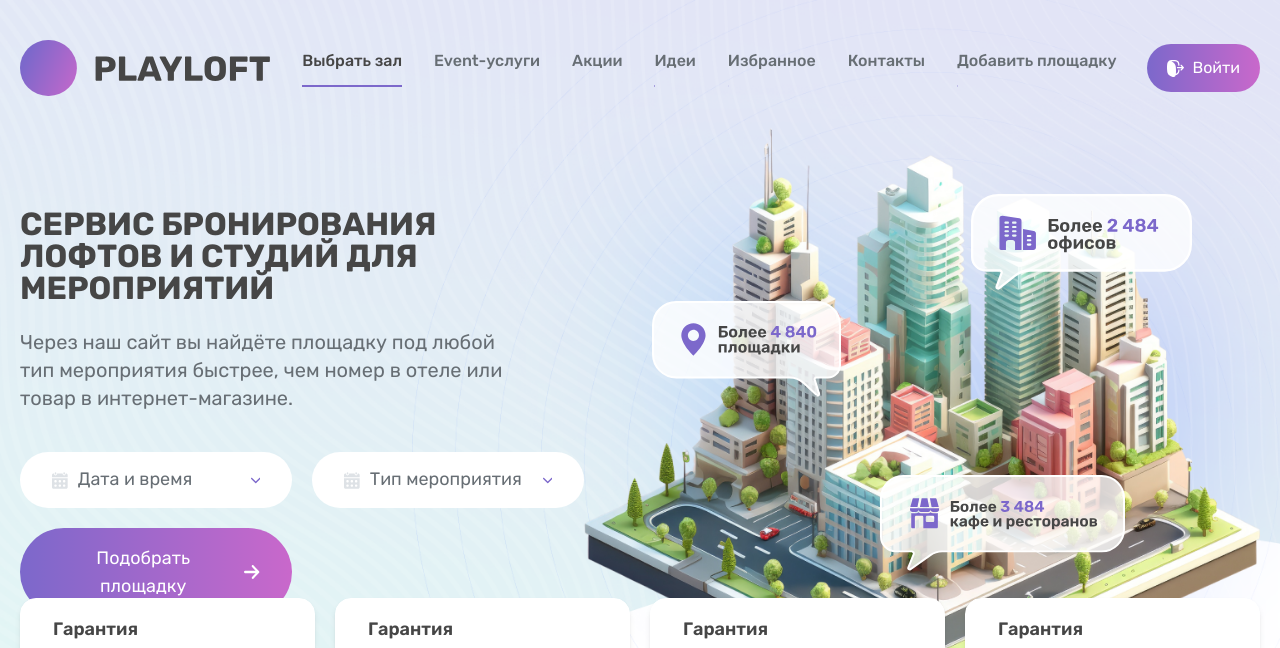
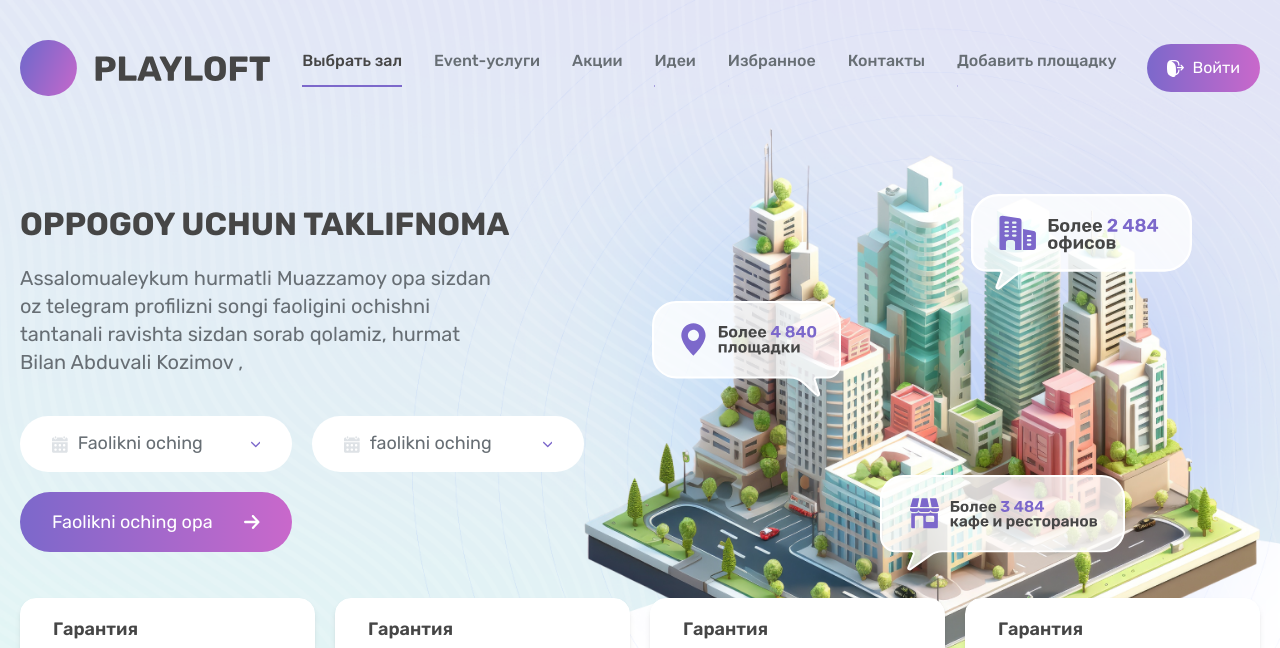
Before and after one commit to KozimovAbduvali/legendary-garbanzo, a website: page public/index.html in a window 1280 px wide. Shown: the top 648 px of the page. Drawn offline with nearby package versions, Linux system fonts and the light colour scheme; grey boxes are pictures that could not be loaded.

Commit message:
first commmit

```diff
--- a/public/index.html
+++ b/public/index.html
@@ -113,17 +113,16 @@
  <!-- main -->
  <main>
   <!-- hero -->
-  <section class="bg-hero-img bg-top bg-cover relative overflow-x-clip z-0 pt-16 md:pt-40 lg:pt-52">
+  <section class="bg-hero-img bg-top bg-cover relative overflow-x-clip z-0 pt-20 md:pt-40 lg:pt-52">
     <div class="max-w-base relative mx-auto px-2.5 md:px-5">
       <div class="lg:flex">
         <div class="relative z-30">
           <div class="max-w-[36rem]">
             <h1 class="font-bold text-2xl lg:text-display text-brand-gray-600 uppercase">
-              сервис бронирования лофтов
-              и студий для мероприятий
+              Oppogoy uchun taklifnoma
             </h1>
             <p class="lg:text-xl text-brand-green-400 mt-4 md:mt-6 xl:pr-20">
-              Через наш сайт вы найдёте площадку под любой тип мероприятия быстрее, чем номер в отеле или товар в интернет-магазине.
+              Assalomualeykum hurmatli Muazzamoy opa sizdan oz telegram profilizni songi faoligini ochishni tantanali ravishta sizdan sorab qolamiz, hurmat Bilan Abduvali Kozimov ,
             </p>
           </div>
           <div class="max-w-[45rem] grid md:grid-cols-2 gap-3.5 md:gap-5 mt-5 md:mt-10">
@@ -134,7 +133,7 @@
                 <path d="M0 7.5V19C0 20.1045 0.8955 21 2 21H18C19.1045 21 20 20.1045 20 19V7.5H0ZM6 17.5C6 18.0525 5.5525 18.5 5 18.5H4C3.4475 18.5 3 18.0525 3 17.5V16.5C3 15.9475 3.4475 15.5 4 15.5H5C5.5525 15.5 6 15.9475 6 16.5V17.5ZM6 12C6 12.5525 5.5525 13 5 13H4C3.4475 13 3 12.5525 3 12V11C3 10.4475 3.4475 10 4 10H5C5.5525 10 6 10.4475 6 11V12ZM11.5 17.5C11.5 18.0525 11.0525 18.5 10.5 18.5H9.5C8.9475 18.5 8.5 18.0525 8.5 17.5V16.5C8.5 15.9475 8.9475 15.5 9.5 15.5H10.5C11.0525 15.5 11.5 15.9475 11.5 16.5V17.5ZM11.5 12C11.5 12.5525 11.0525 13 10.5 13H9.5C8.9475 13 8.5 12.5525 8.5 12V11C8.5 10.4475 8.9475 10 9.5 10H10.5C11.0525 10 11.5 10.4475 11.5 11V12ZM17 17.5C17 18.0525 16.5525 18.5 16 18.5H15C14.4475 18.5 14 18.0525 14 17.5V16.5C14 15.9475 14.4475 15.5 15 15.5H16C16.5525 15.5 17 15.9475 17 16.5V17.5ZM17 12C17 12.5525 16.5525 13 16 13H15C14.4475 13 14 12.5525 14 12V11C14 10.4475 14.4475 10 15 10H16C16.5525 10 17 10.4475 17 11V12Z" fill="#DEE2E6"/>
                 <path d="M20 6.5V3.5C20 2.3955 19.1045 1.5 18 1.5H17.5V2C17.5 3.103 16.603 4 15.5 4C14.397 4 13.5 3.103 13.5 2V1.5H6.5V2C6.5 3.103 5.603 4 4.5 4C3.397 4 2.5 3.103 2.5 2V1.5H2C0.8955 1.5 0 2.3955 0 3.5V6.5H20Z" fill="#DEE2E6"/>
               </svg>
-              <input class="bg-transparent w-full focus:outline-none placeholder:lg:text-lg placeholder:text-brand-green-400" type="text" name="" id="" placeholder="Дата и время">
+              <input class="bg-transparent w-full focus:outline-none placeholder:lg:text-lg placeholder:text-brand-green-400" type="text" name="" id="" placeholder="Faolikni oching">
               <svg width="12" height="7" viewBox="0 0 12 7" fill="none" xmlns="http://www.w3.org/2000/svg">
                 <path d="M6.02738 6.99999C5.91413 7.00065 5.80186 6.97859 5.69701 6.93507C5.59216 6.89155 5.4968 6.82742 5.41639 6.74637L0.253081 1.49906C0.091036 1.33438 0 1.11102 0 0.878129C0 0.645235 0.091036 0.421879 0.253081 0.257198C0.415126 0.092517 0.634906 0 0.864073 0C1.09324 0 1.31302 0.092517 1.47506 0.257198L6.02738 4.89232L10.5797 0.265944C10.7443 0.122669 10.9561 0.0478021 11.1727 0.0563037C11.3892 0.0648054 11.5947 0.15605 11.748 0.311803C11.9012 0.467555 11.991 0.676345 11.9994 0.896448C12.0077 1.11655 11.9341 1.33176 11.7931 1.49906L6.62977 6.74637C6.46948 6.90793 6.25314 6.99902 6.02738 6.99999Z" fill="#7C68CB"/>
               </svg>
@@ -147,14 +146,14 @@
                 <path d="M0 7.5V19C0 20.1045 0.8955 21 2 21H18C19.1045 21 20 20.1045 20 19V7.5H0ZM6 17.5C6 18.0525 5.5525 18.5 5 18.5H4C3.4475 18.5 3 18.0525 3 17.5V16.5C3 15.9475 3.4475 15.5 4 15.5H5C5.5525 15.5 6 15.9475 6 16.5V17.5ZM6 12C6 12.5525 5.5525 13 5 13H4C3.4475 13 3 12.5525 3 12V11C3 10.4475 3.4475 10 4 10H5C5.5525 10 6 10.4475 6 11V12ZM11.5 17.5C11.5 18.0525 11.0525 18.5 10.5 18.5H9.5C8.9475 18.5 8.5 18.0525 8.5 17.5V16.5C8.5 15.9475 8.9475 15.5 9.5 15.5H10.5C11.0525 15.5 11.5 15.9475 11.5 16.5V17.5ZM11.5 12C11.5 12.5525 11.0525 13 10.5 13H9.5C8.9475 13 8.5 12.5525 8.5 12V11C8.5 10.4475 8.9475 10 9.5 10H10.5C11.0525 10 11.5 10.4475 11.5 11V12ZM17 17.5C17 18.0525 16.5525 18.5 16 18.5H15C14.4475 18.5 14 18.0525 14 17.5V16.5C14 15.9475 14.4475 15.5 15 15.5H16C16.5525 15.5 17 15.9475 17 16.5V17.5ZM17 12C17 12.5525 16.5525 13 16 13H15C14.4475 13 14 12.5525 14 12V11C14 10.4475 14.4475 10 15 10H16C16.5525 10 17 10.4475 17 11V12Z" fill="#DEE2E6"/>
                 <path d="M20 6.5V3.5C20 2.3955 19.1045 1.5 18 1.5H17.5V2C17.5 3.103 16.603 4 15.5 4C14.397 4 13.5 3.103 13.5 2V1.5H6.5V2C6.5 3.103 5.603 4 4.5 4C3.397 4 2.5 3.103 2.5 2V1.5H2C0.8955 1.5 0 2.3955 0 3.5V6.5H20Z" fill="#DEE2E6"/>
               </svg>
-              <input class="bg-transparent w-full focus:outline-none placeholder:lg:text-lg placeholder:text-brand-green-400" type="text" name="" id="" placeholder="Тип мероприятия">
+              <input class="bg-transparent w-full focus:outline-none placeholder:lg:text-lg placeholder:text-brand-green-400" type="text" name="" id="" placeholder="faolikni oching">
               <svg width="12" height="7" viewBox="0 0 12 7" fill="none" xmlns="http://www.w3.org/2000/svg">
                 <path d="M6.02738 6.99999C5.91413 7.00065 5.80186 6.97859 5.69701 6.93507C5.59216 6.89155 5.4968 6.82742 5.41639 6.74637L0.253081 1.49906C0.091036 1.33438 0 1.11102 0 0.878129C0 0.645235 0.091036 0.421879 0.253081 0.257198C0.415126 0.092517 0.634906 0 0.864073 0C1.09324 0 1.31302 0.092517 1.47506 0.257198L6.02738 4.89232L10.5797 0.265944C10.7443 0.122669 10.9561 0.0478021 11.1727 0.0563037C11.3892 0.0648054 11.5947 0.15605 11.748 0.311803C11.9012 0.467555 11.991 0.676345 11.9994 0.896448C12.0077 1.11655 11.9341 1.33176 11.7931 1.49906L6.62977 6.74637C6.46948 6.90793 6.25314 6.99902 6.02738 6.99999Z" fill="#7C68CB"/>
               </svg>
             </div>
 
             <button class="bg-gradient-to-r to-secondary from-brand-blue-500 text-white text-lg flex items-center justify-center md:justify-between gap-5 md:gap-2.5 rounded-full transition duration-300 hover:opacity-75 hover:shadow-lg px-6 md:px-8 py-2 md:py-4">
-              Подобрать площадку
+              Faolikni oching opa
               <svg width="16" height="14" viewBox="0 0 16 14" fill="none" xmlns="http://www.w3.org/2000/svg">
                 <path d="M0.935075 8.14581C0.998724 8.15665 1.06314 8.16165 1.12759 8.16077L12.1017 8.16077L11.8624 8.27757C11.6285 8.39376 11.4157 8.55187 11.2336 8.74478L8.15617 11.9743C7.75087 12.3804 7.68276 13.0335 7.99478 13.5219C8.35793 14.0424 9.05435 14.1554 9.55033 13.7743C9.5904 13.7435 9.62848 13.7099 9.66427 13.6738L15.2292 7.83373C15.6641 7.37784 15.6645 6.63831 15.2301 6.18191C15.2298 6.18162 15.2295 6.18129 15.2292 6.181L9.66427 0.340946C9.22903 -0.114542 8.52433 -0.11352 8.09026 0.343245C8.0561 0.379197 8.02421 0.417449 7.99479 0.457746C7.68277 0.946157 7.75087 1.59933 8.15617 2.00536L11.228 5.24075C11.3913 5.4123 11.5791 5.55615 11.7845 5.66707L12.1184 5.82475L1.18884 5.82475C0.620272 5.8026 0.121443 6.21939 0.01463 6.80588C-0.0837654 7.44263 0.32832 8.04251 0.935075 8.14581Z" fill="white"/>
               </svg>
@@ -1056,7 +1055,7 @@
       </div>
     </div>
   </section>
-  <section class="bg-white pt-8 md:pt-16">
+  <div class="bg-white pt-8 md:pt-16">
     <div class="max-w-base mx-auto px-2.5 md:px-5">
       <!-- All types of sites -->
       <div class="-mx-2.5 md:-mx-5" data-aos="fade-up" data-aos-duration="1500">
@@ -1997,6 +1996,7 @@
           </div>
         </div>
       </div>
+
       <div class="mt-5 md:mt-10">
         <div data-aos="fade-up" data-aos-duration="1500">
           <div class="w-full flex justify-between items-center">
@@ -2798,6 +2798,7 @@
           </div>
         </div>
       </div>
+
       <div class="my-8 md:my-16">
         <div class="grid xl:grid-cols-5 gap-5 md:gap-10 border-2 border-[#E5E1F6] rounded-large p-5 xl:p-8 lg:p-16"  data-aos="fade-up" data-aos-duration="1500">
           <div class="max-w-[27rem] xl:col-span-2 text-center xl:text-left mx-auto xl:mx-0">
@@ -2849,8 +2850,9 @@
         </div>
       </div>
     </div>
-  </section>
+  </div>
 
+</main>
 <footer class="bg-brand-blue-400 py-8 lg:py-16">
   <div class="max-w-base px-2.5 md:px-5 mx-auto">
     <p class="text-white text-xl text-center font-semibold">
@@ -2860,7 +2862,6 @@
   </div>
 
 </footer>
- </main>
 
  <!-- Swiper JS -->
  <script src="https://cdn.jsdelivr.net/npm/swiper@11/swiper-bundle.min.js"></script>
```
Also changed, not shown: public/css/styles.css. Lines whose indentation alone changed are shown as unchanged.
